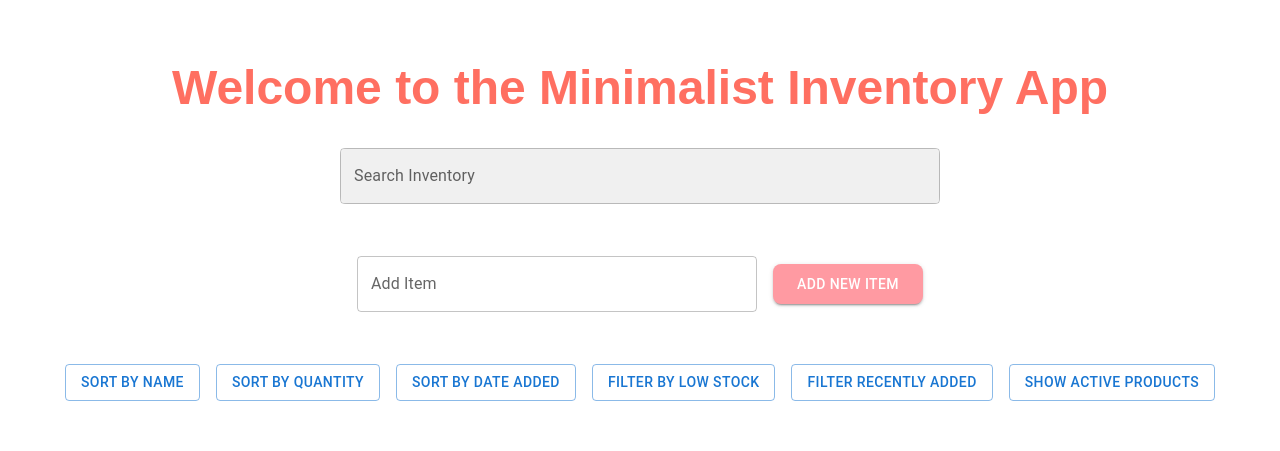
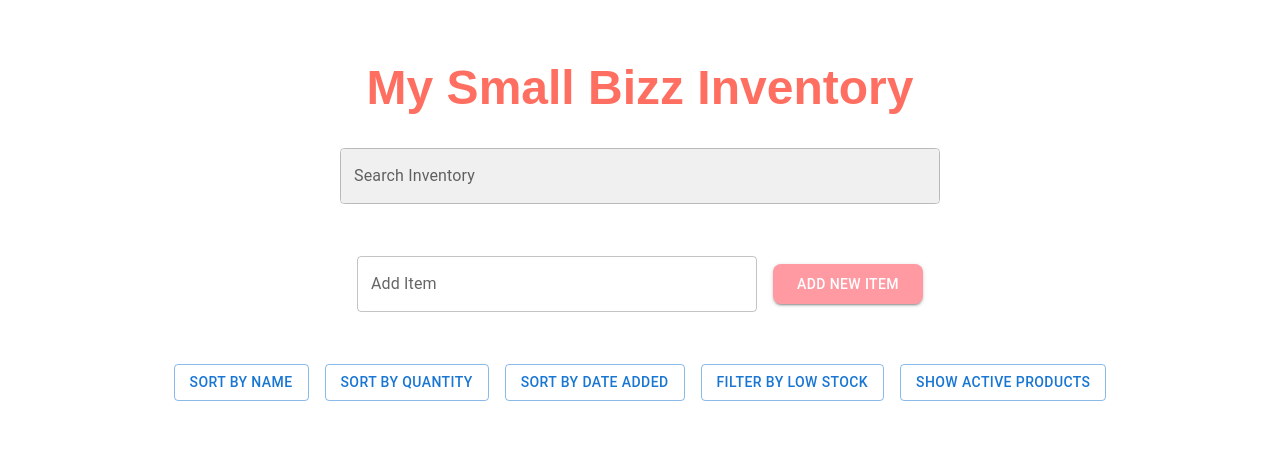
Before and after one commit to Zineb2a/Inventory-Management, a Next.js app in the folder inventory/: page / in a window 1280 px wide. Shown: the top 451 px of the page. Built offline with nearby package versions, Linux system fonts and the light colour scheme; no server answers; the database is empty.

Commit message:
Fixed the filters

```diff
--- a/inventory/app/page.js
+++ b/inventory/app/page.js
@@ -132,9 +132,14 @@ export default function Home() {
       case 'name':
         return [...inventory].sort((a, b) => a.name.localeCompare(b.name));
       case 'quantity':
-        return [...inventory].sort((a, b) => a.quantity - b.quantity); // Ascending by quantity
-      case 'date':
-        return [...inventory].sort((a, b) => new Date(a.dateAdded) - new Date(b.dateAdded)); // Ascending by date
+        return [...inventory].sort((a, b) => b.quantity - a.quantity); // Descending by quantity
+        case 'date':
+          return [...inventory].sort((a, b) => {
+            const dateA = a.dateAdded?.seconds ? new Date(a.dateAdded.seconds * 1000) : new Date();
+            const dateB = b.dateAdded?.seconds ? new Date(b.dateAdded.seconds * 1000) : new Date();
+            return dateB - dateA; // Descending by date
+          });
+
       default:
         return inventory;
     }
@@ -171,7 +176,7 @@ export default function Home() {
             fontFamily: '"Poppins", sans-serif',
           }}
         >
-          Welcome to the Minimalist Inventory App
+          My Small Bizz Inventory
         </Typography>
 
         {/* Search bar */}
@@ -237,9 +242,7 @@ export default function Home() {
           <Button variant="outlined" onClick={() => setFilter('lowStock')}>
             Filter by Low Stock
           </Button>
-          <Button variant="outlined" onClick={() => setFilter('recent')}>
-            Filter Recently Added
-          </Button>
+
 
           <Button variant="outlined" onClick={() => setFilter('active')}> Show Active Products </Button> </Box>
             {/* Inventory Grid Display */}
```
